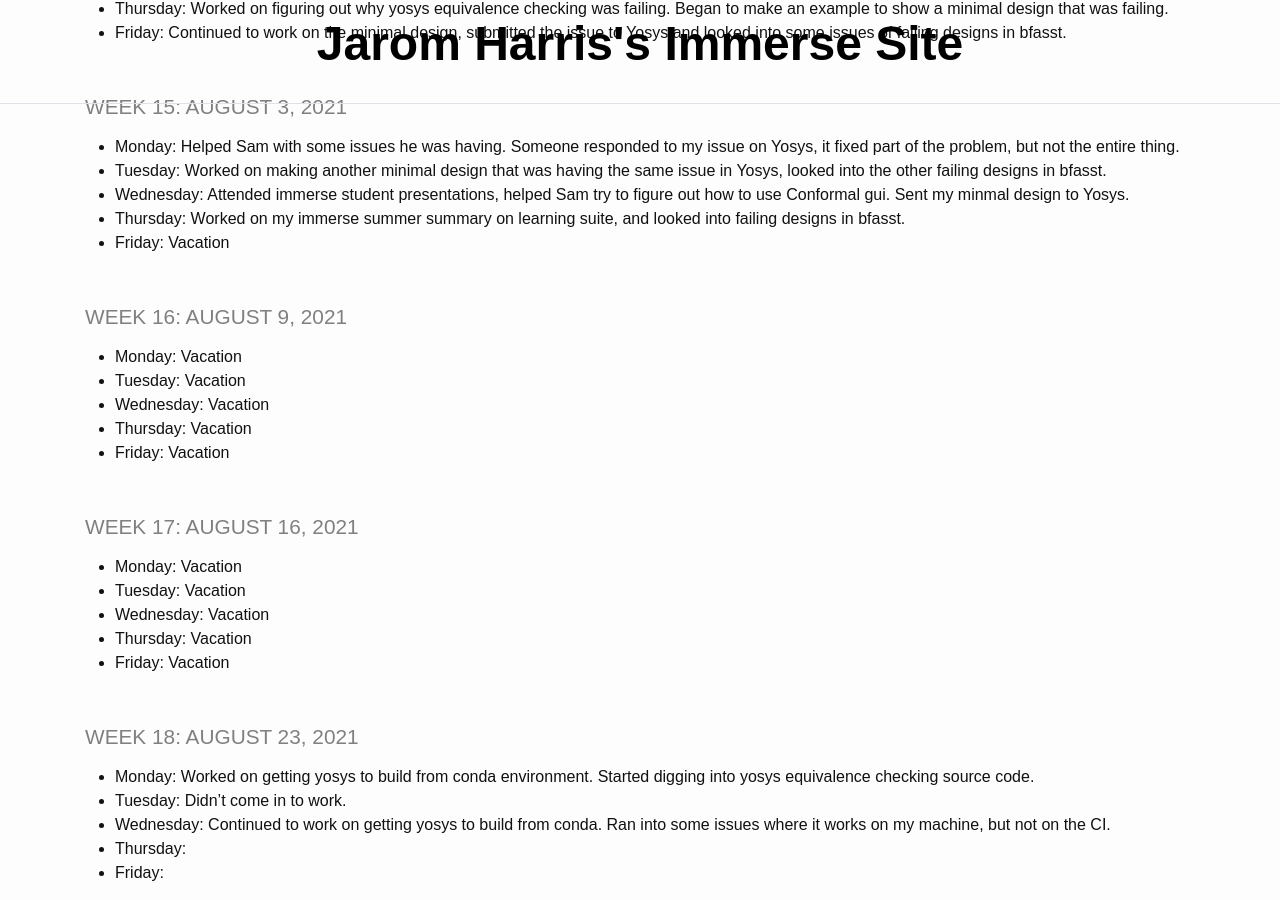
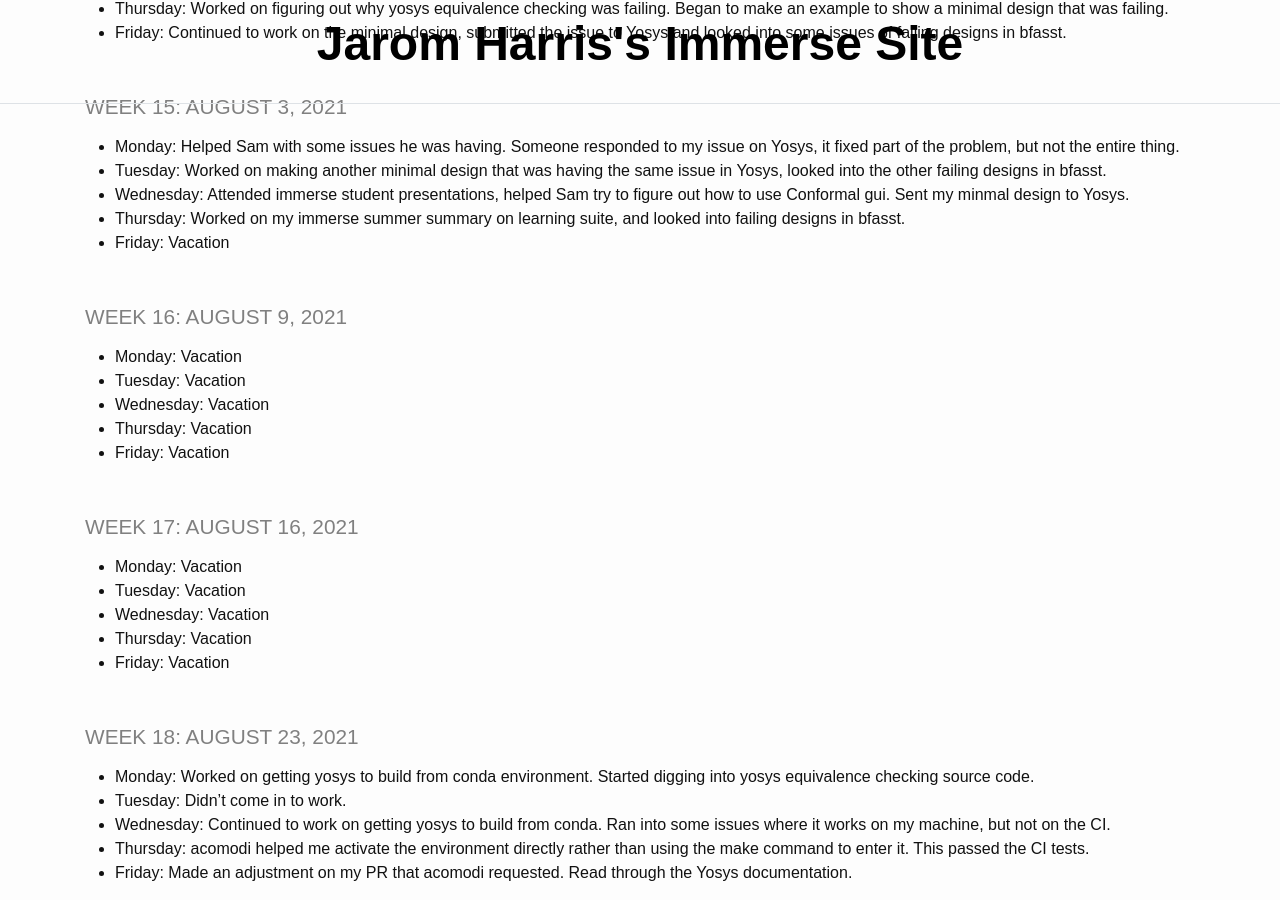
Before and after one commit to jaromharris/immerse, a Jekyll site: the page built from index.md, in a window 1280 px wide and 900 px high, scrolled down 3210 px. Built offline with Jekyll 4.4.1, drawn with Linux system fonts in a browser that asks for light colours.

Commit message:
Update index.md

```diff
--- a/index.md
+++ b/index.md
@@ -127,5 +127,5 @@ title: IMMERSE Log
 * **Monday**: Worked on getting yosys to build from conda environment. Started digging into yosys equivalence checking source code.
 * **Tuesday**: Didn't come in to work.
 * **Wednesday**: Continued to work on getting yosys to build from conda. Ran into some issues where it works on my machine, but not on the CI.
-* **Thursday**:
-* **Friday**:
+* **Thursday**: acomodi helped me activate the environment directly rather than using the make command to enter it. This passed the CI tests.
+* **Friday**: Made an adjustment on my PR that acomodi requested. Read through the Yosys documentation.
```
